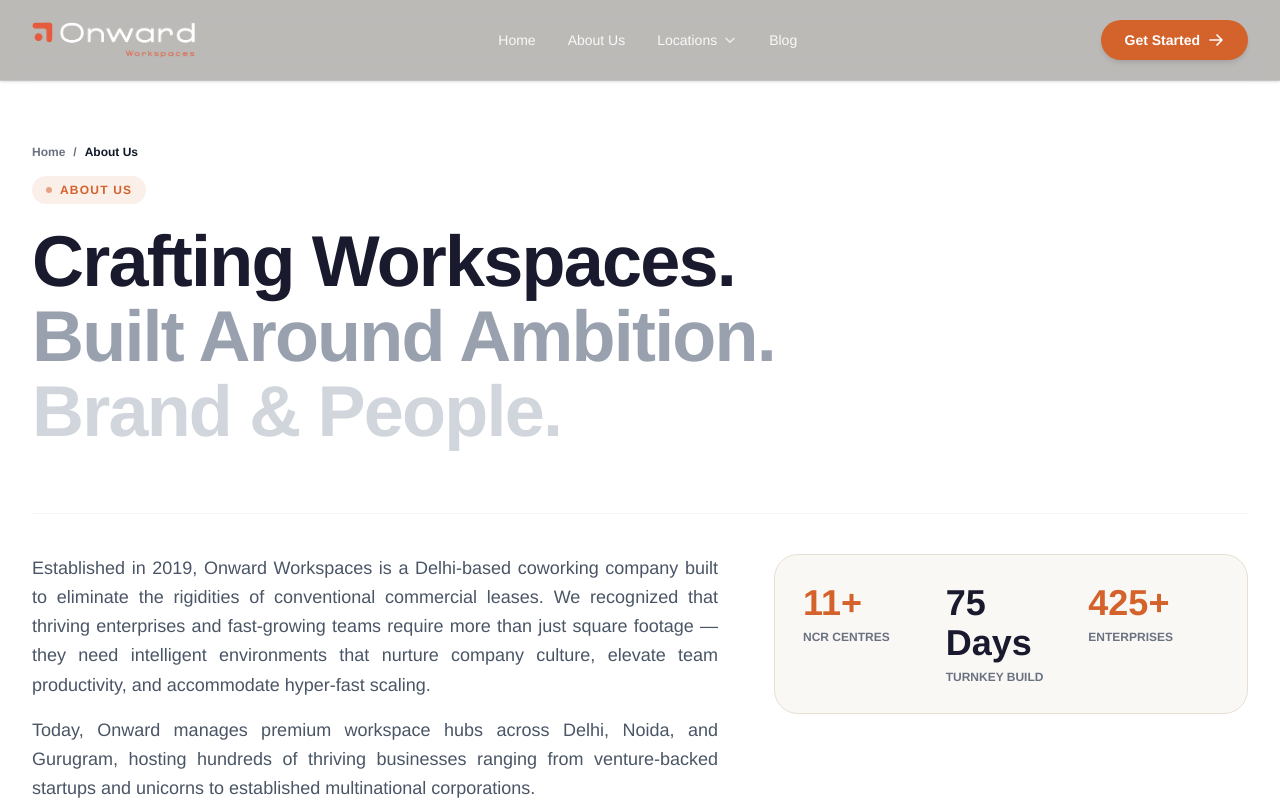
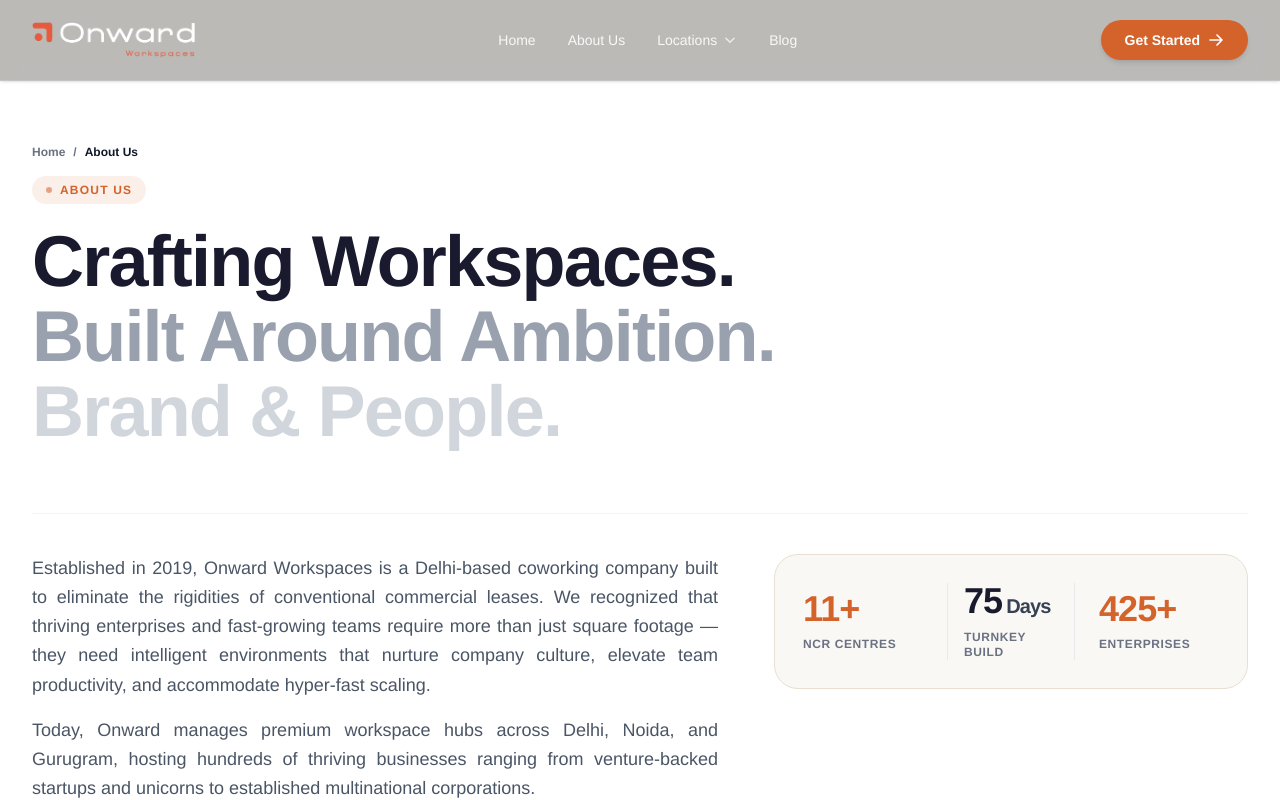
Before and after one commit to Comptech-Enterprises/onwards-website, a Next.js app: page /about in a window 1280 px wide. Shown: the top 800 px of the page. Built offline with nearby package versions, Linux system fonts and the light colour scheme.

Commit message:
Fix key metrics horizontal alignment, sizing, and line-height

```diff
--- a/src/app/about/page.tsx
+++ b/src/app/about/page.tsx
@@ -282,18 +282,30 @@ export default function AboutPage() {
               </div>
 
               {/* Right Side: Key Metric Badges */}
-              <div className="lg:col-span-5 grid grid-cols-3 gap-3 bg-[#faf8f5] p-6 sm:p-7 rounded-3xl border border-[#e8dfd2]">
-                <div>
-                  <span className="block text-3xl sm:text-4xl font-black text-[#d4622b]">11+</span>
-                  <span className="text-xs text-gray-500 font-bold uppercase mt-1.5 block">NCR Centres</span>
+              <div className="lg:col-span-5 grid grid-cols-3 gap-2 sm:gap-4 bg-[#faf8f5] p-5 sm:p-6 lg:p-7 rounded-3xl border border-[#e8dfd2] items-center">
+                <div className="text-center sm:text-left">
+                  <span className="block text-2xl sm:text-3xl lg:text-3xl xl:text-4xl font-black text-[#d4622b] whitespace-nowrap tracking-tight leading-none">
+                    11+
+                  </span>
+                  <span className="text-[10px] sm:text-xs text-gray-500 font-bold uppercase mt-2.5 block tracking-wider leading-tight">
+                    NCR Centres
+                  </span>
                 </div>
-                <div>
-                  <span className="block text-3xl sm:text-4xl font-black text-[#1a1a2e]">75 Days</span>
-                  <span className="text-xs text-gray-500 font-bold uppercase mt-1.5 block">Turnkey Build</span>
+                <div className="text-center sm:text-left border-x border-gray-200/80 px-2 sm:px-4">
+                  <span className="block text-2xl sm:text-3xl lg:text-3xl xl:text-4xl font-black text-[#1a1a2e] whitespace-nowrap tracking-tight leading-none">
+                    75<span className="text-sm sm:text-lg lg:text-xl font-bold text-gray-700 ml-1">Days</span>
+                  </span>
+                  <span className="text-[10px] sm:text-xs text-gray-500 font-bold uppercase mt-2.5 block tracking-wider leading-tight">
+                    Turnkey Build
+                  </span>
                 </div>
-                <div>
-                  <span className="block text-3xl sm:text-4xl font-black text-[#d4622b]">425+</span>
-                  <span className="text-xs text-gray-500 font-bold uppercase mt-1.5 block">Enterprises</span>
+                <div className="text-center sm:text-left pl-1 sm:pl-2">
+                  <span className="block text-2xl sm:text-3xl lg:text-3xl xl:text-4xl font-black text-[#d4622b] whitespace-nowrap tracking-tight leading-none">
+                    425+
+                  </span>
+                  <span className="text-[10px] sm:text-xs text-gray-500 font-bold uppercase mt-2.5 block tracking-wider leading-tight">
+                    Enterprises
+                  </span>
                 </div>
               </div>
             </div>
```
